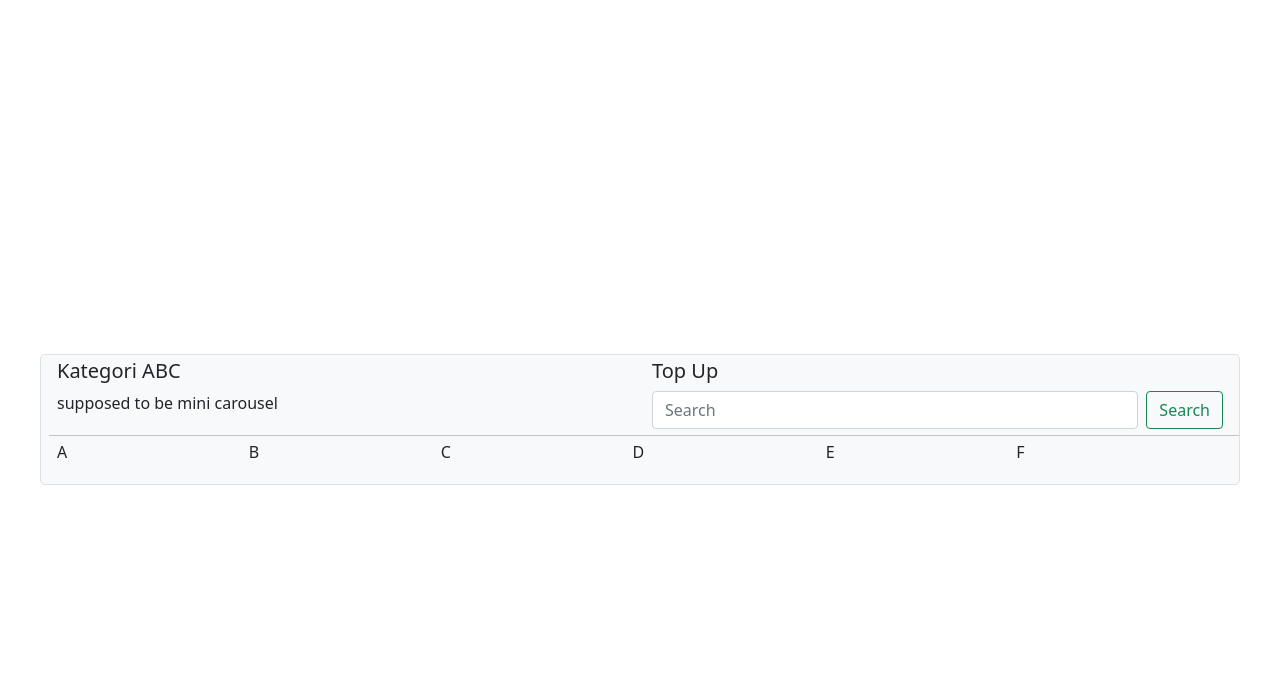
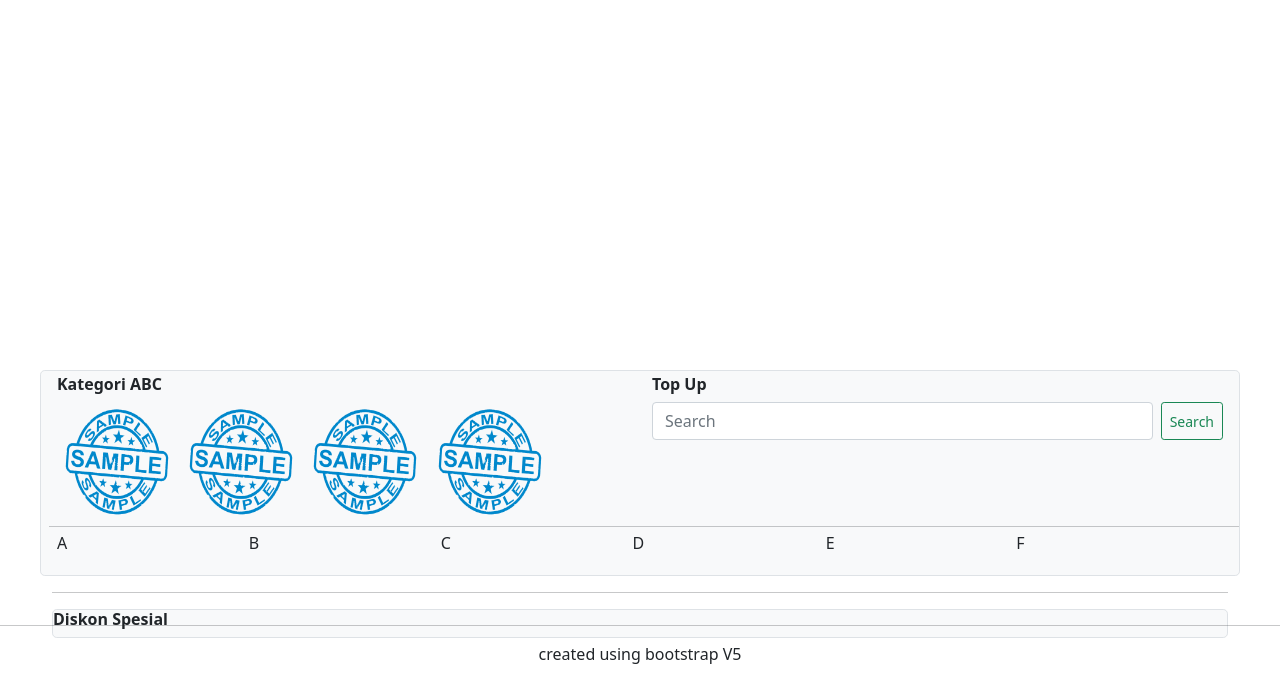
Before and after one commit to dimasradhityo/responsiveWeb, a plain HTML site: page ecommerce.html in a window 1280 px wide. Shown: the part 118-800 px from the top of the page. Drawn offline with nearby package versions, Linux system fonts and the light colour scheme.

Commit message:
minor changes

```diff
--- a/ecommerce.html
+++ b/ecommerce.html
@@ -7,7 +7,7 @@
 	<link href="https://cdn.jsdelivr.net/npm/bootstrap@5.0.0-beta3/dist/css/bootstrap.min.css" rel="stylesheet" integrity="sha384-eOJMYsd53ii+scO/bJGFsiCZc+5NDVN2yr8+0RDqr0Ql0h+rP48ckxlpbzKgwra6" crossorigin="anonymous">
 </head>
 <body>
-	<nav class="navbar navbar-light" style="background-color: #e3f2fd;">
+	<nav class="navbar navbar-light mb-3" style="background-color: #e3f2fd;">
   		<!-- Navbar content -->
   		<div class="container-fluid">
 			<a class="navbar-brand" href="#">Navbar</a>
@@ -86,14 +86,17 @@
 			</div>
 		<div class="row my-3 p-1 bg-light border rounded-3">
 			<div class="col-md-6 ">
-				<h5>Kategori ABC</h5>
-				<p>supposed to be mini carousel</p>
+				<h6 class="fw-bold">Kategori ABC</h6>
+				<img src="static/image/sample-icon.png" class="rounded mx-auto img-kategori" alt="...">
+				<img src="static/image/sample-icon.png" class="rounded mx-auto img-kategori" alt="...">
+				<img src="static/image/sample-icon.png" class="rounded mx-auto img-kategori" alt="...">
+				<img src="static/image/sample-icon.png" class="rounded mx-auto img-kategori" alt="...">
 			</div>
 			<div class="col-md-6 ">
-				<h5>Top Up</h5>
+				<h6 class="fw-bold">Top Up</h6>
 				<form class="d-flex">
 					<input class="form-control me-2" type="search" placeholder="Search" aria-label="Search">
-					<button class="btn btn-outline-success" type="submit">Search</button>
+					<button class="btn btn-outline-success btn-sm" type="submit">Search</button>
 				</form>
 			</div>
 			<hr class="m-1">
@@ -106,6 +109,15 @@
 				<p>F</p>
 			</div>
 		</div>
+		<hr class="my-3">
+		<div class="col-md-12 bg-light border rounded-3">
+			<h6 class="fw-bold">Diskon Spesial</h6>
+
+		</div>
+		<div class="footer fixed-bottom text-center">
+			<hr class="my-3 ">
+			<p text-muted>created using bootstrap V5</p>
+		</div>
 	</div>
 
 
--- a/static/main.css
+++ b/static/main.css
@@ -115,6 +115,11 @@ body#bg-pollutant {
 	font-family: 'Montserrat', sans-serif;
 }
 
+.img-kategori {
+	height: 120px !important;
+	width: 120px !important;
+}
+
 .container-sm {
 	/*max-width: inherit;*/
 }
```
Also changed, not shown: static/image/sample-icon.png (added).
